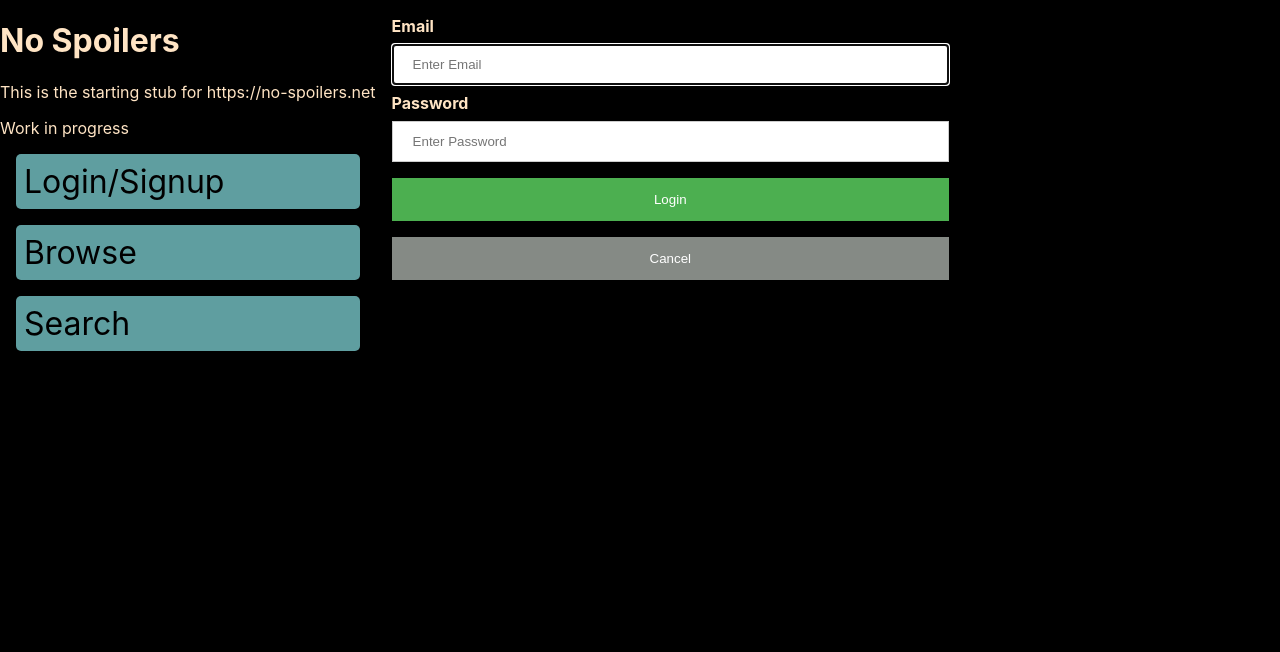
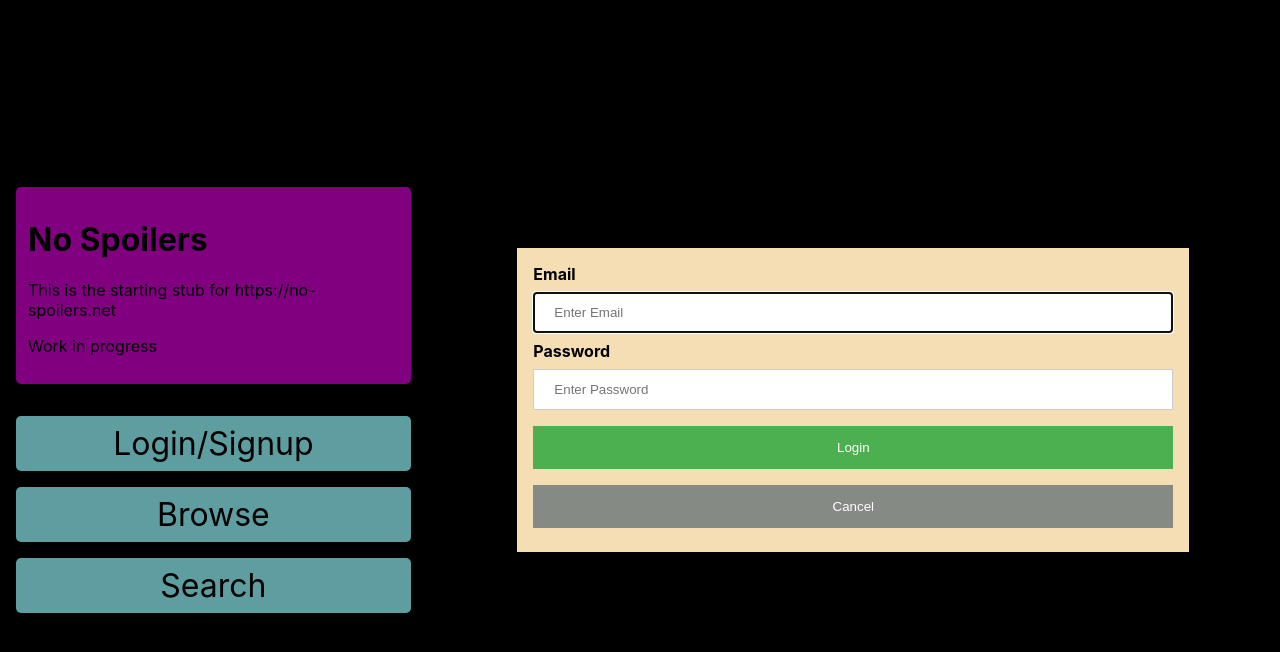
Before and after one commit to No-Spoilers/no-spoilers-frontend, a React (Create React App) app: page /browse in a window 1280 px wide. Both pictures are taken after a click on the element "Login/Signup". Shown: the top 652 px of the page. Built offline with nearby package versions, Linux system fonts and the light colour scheme.

Commit message:
css tweaks

```diff
--- a/src/App.css
+++ b/src/App.css
@@ -1,19 +1,5 @@
-html {
-  height: 100%;
+.App {
   width: 100%;
-  background-color: black;
-  color: bisque;
 
-}
-
-.App {
   display: flex;
 }
-
-.navigation-frame {
-  flex: 25%
-}
-
-.content-frame {
-  flex: auto;
-}
--- a/src/App.js
+++ b/src/App.js
@@ -32,12 +32,10 @@ export default class App extends Component {
     return (
       <div className="App">
         <NavigationFrame
-          className="navigation-frame"
           user={this.state.user}
           navHandler={this.navHandler}
         />
         <ContentFrame
-          className="content-frame"
           content={this.state.activeContent}
           setUser={user => this.setState({user})}
           logout={this.logout}
--- a/src/components/ContentFrame/ContentFrame.css
+++ b/src/components/ContentFrame/ContentFrame.css
@@ -1,5 +1,5 @@
-.content-frame-inner {
-  display:flex;
-  align-items:center;
-  justify-content:center;
+.content-frame {
+  flex: 2;
+
+  display: flex;
 }
--- a/src/components/ContentFrame/ContentFrame.js
+++ b/src/components/ContentFrame/ContentFrame.js
@@ -2,11 +2,11 @@ import React from 'react';
 import AccountPage from '../AccountPage/AccountPage';
 import LoginPage from '../LoginPage/LoginPage';
 import SeriesList from '../SeriesList/SeriesList';
-// import './ContentFrame.css';
+import './ContentFrame.css';
 
 const ContentFrame = (props) => {
   return (
-    <div className="content-frame-inner">
+    <div className="content-frame">
       { props.content === 'browse' ? <SeriesList /> :
         props.content === 'login' ? <LoginPage setUser={props.setUser} /> :
         props.content === 'account' ? <AccountPage user={props.user} logout={props.logout} /> :
--- a/src/components/LoginPage/LoginPage.css
+++ b/src/components/LoginPage/LoginPage.css
@@ -1,4 +1,17 @@
-/* Full-width inputs */
+.outer-container {
+  justify-content: center;
+  width: 100%;
+  display: flex;
+}
+
+.inner-container {
+  padding: 1rem;
+  width: 75%;
+  margin: auto;
+  border: 1px solid black;
+  background-color: wheat;
+}
+
 input[type=email], input[type=password] {
   width: 100%;
   padding: 12px 20px;
@@ -8,7 +21,6 @@ input[type=email], input[type=password] {
   box-sizing: border-box;
 }
 
-/* Set a style for buttons */
 .login-button {
   background-color: #4CAF50;
   color: white;
@@ -33,23 +45,8 @@ input[type=email], input[type=password] {
   background-color: pink;
 }
 
-/* Add a hover effect for buttons */
 button:hover {
   opacity: 0.8;
-}
-
-/* Extra style for the cancel button (red) */
-.cancelbtn {
-  width: auto;
-  padding: 10px 18px;
-  background-color: #f44336;
-}
-
-
-/* Add padding to containers */
-.container {
-  padding: 16px;
-  width: 75%
 }
 
 /* The "Forgot password" text */
--- a/src/components/LoginPage/LoginPage.js
+++ b/src/components/LoginPage/LoginPage.js
@@ -64,8 +64,9 @@ export default class LoginPage extends Component {
   render() {
 
     return (
-      <div>
-        <div className="container">
+      <div className="outer-container">
+        <div className="inner-container">
+          <form onSubmit={this.loginButtonHandler}>
             <label htmlFor="email"><b>Email</b></label>
             <input
               name="email"
@@ -92,6 +93,7 @@ export default class LoginPage extends Component {
               disabled={this.state.fieldsDisabled}
               required
             />
+          </form>
 
           <button
             onClick={this.loginButtonHandler}
--- a/src/components/NavigationFrame/NavigationFrame.css
+++ b/src/components/NavigationFrame/NavigationFrame.css
@@ -1,9 +1,42 @@
+.navigation-frame {
+  flex-direction: column;
+  justify-content: center;
+
+  flex: 1;
+  display: flex;
+}
+
+.title-box {
+  padding: 0.75rem;
+  margin: 1rem;
+  font-size: 1rem;
+  text-align: left;
+
+  color: black;
+  background-color: purple;
+  border-radius: 5px;
+}
+
 .nav-option {
   padding: 0.5rem;
   margin: 1rem;
   font-size: 2rem;
+  text-align: center;
+  cursor: pointer;
 
   color: black;
   background-color: cadetblue;
   border-radius: 5px;
 }
+
+.account-info {
+  padding: 0.1rem 0.5rem;
+  margin: 1rem;
+  font: bold 1rem Verdana ;
+  text-align: center;
+
+  color: black;
+  background-color: green;
+  border-radius: 5px;
+  cursor: pointer;
+}
--- a/src/components/NavigationFrame/NavigationFrame.js
+++ b/src/components/NavigationFrame/NavigationFrame.js
@@ -14,11 +14,14 @@ const NavigationFrame = (props) => {
   }
 
   return (
-    <div>
+    <div className="navigation-frame">
+      <div className="title-box">
         <h1>No Spoilers</h1>
         <p>This is the starting stub for https://no-spoilers.net</p>
         <p>Work in progress</p>
+      </div>
 
+      <div className="nav-button-box">
         {userDiv}
         {props.user && props.user.name
           ? <div className="nav-option">My Series</div>
@@ -27,6 +30,7 @@ const NavigationFrame = (props) => {
         <div className="nav-option" onClick={() => props.navHandler('browse')}>Browse</div>
         <div className="nav-option" onClick={() => props.navHandler('search')}>Search</div>
       </div>
+    </div>
   )
 
 }
--- a/src/index.css
+++ b/src/index.css
@@ -1,5 +1,13 @@
+html {
+  height: 100%;
+  background-color: black;
+}
+
 body {
   margin: 0;
+  height: 100%;
+  display: flex;
+
   font-family: -apple-system, BlinkMacSystemFont, 'Segoe UI', 'Roboto', 'Oxygen',
     'Ubuntu', 'Cantarell', 'Fira Sans', 'Droid Sans', 'Helvetica Neue',
     sans-serif;
@@ -7,7 +15,7 @@ body {
   -moz-osx-font-smoothing: grayscale;
 }
 
-code {
-  font-family: source-code-pro, Menlo, Monaco, Consolas, 'Courier New',
-    monospace;
+#root {
+  width: 100%;
+  display: flex;
 }
```
Lines whose indentation alone changed are shown as unchanged.
